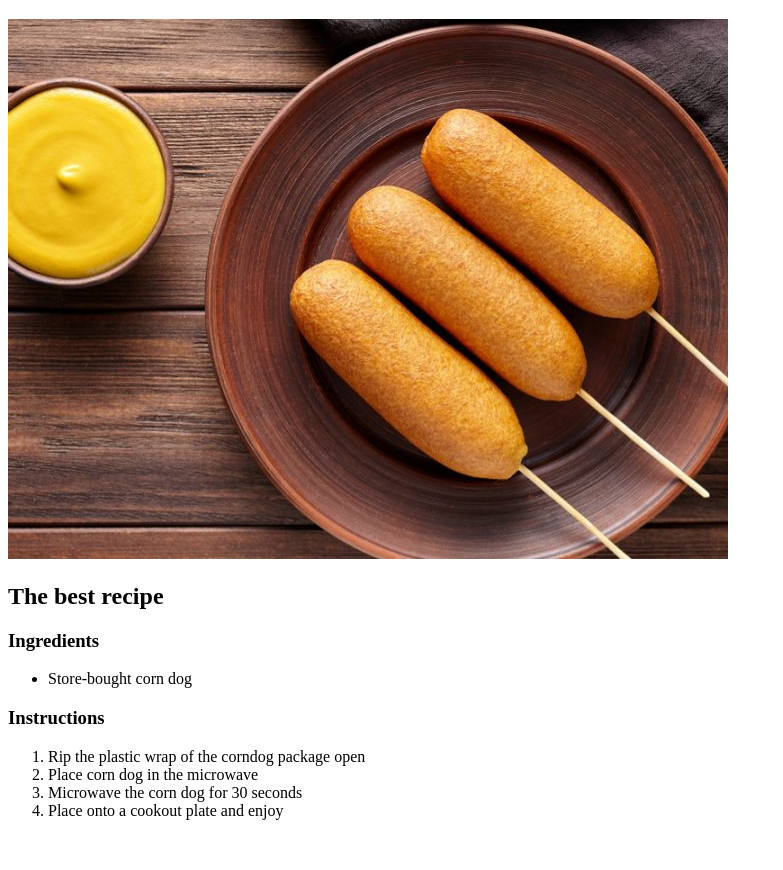
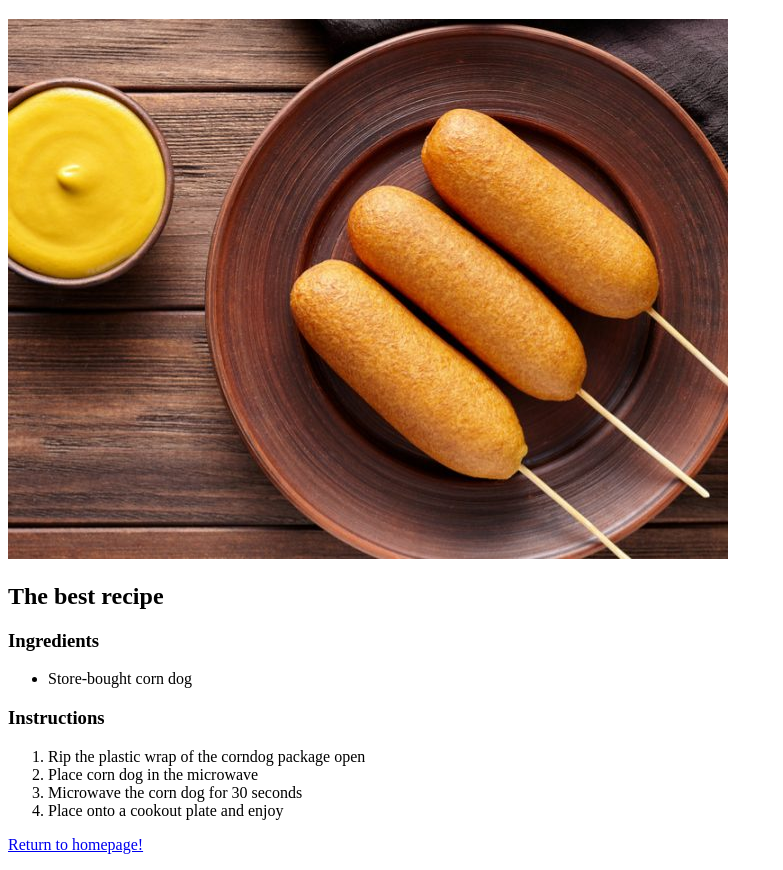
Before and after one commit to wolf4500/odin-recipes, a plain HTML site: page cornDog.html in a window 1280 px wide. Shown: the part 61-931 px from the top of the page, without its empty margins (0-783 px from the left). Before the commit the page ends 897 px from the top, so only its background shows below. Drawn offline with Linux system fonts and the light colour scheme.

Commit message:
Add homepage link to end of each recipe page

```diff
--- a/cornDog.html
+++ b/cornDog.html
@@ -19,5 +19,6 @@
       <li>Microwave the corn dog for 30 seconds</li>
       <li>Place onto a cookout plate and enjoy</li>
     </ol>
+    <p><a href="index.html">Return to homepage!</a></p>
   </body>
 </html>
```
Also changed, not shown: sandwich.html (+1 -0 lines), teriyaki.html (+1 -0 lines).
